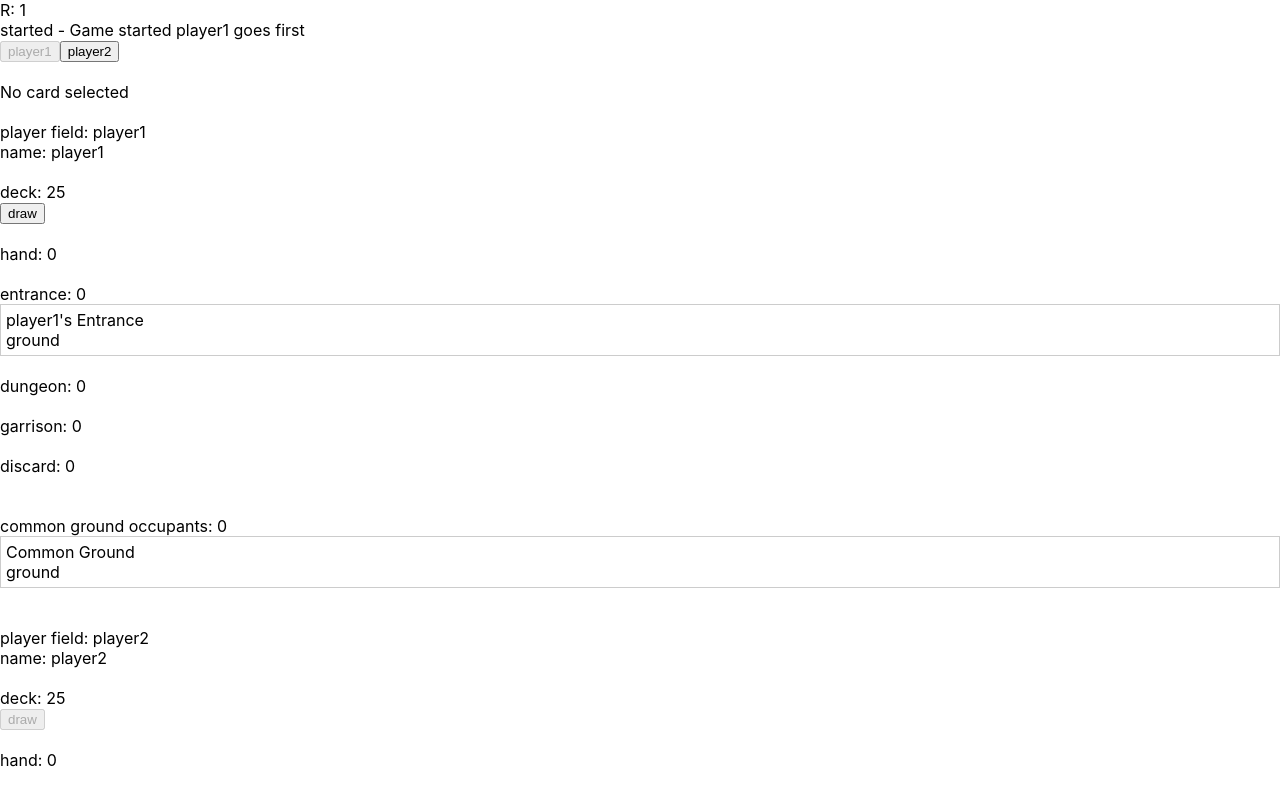
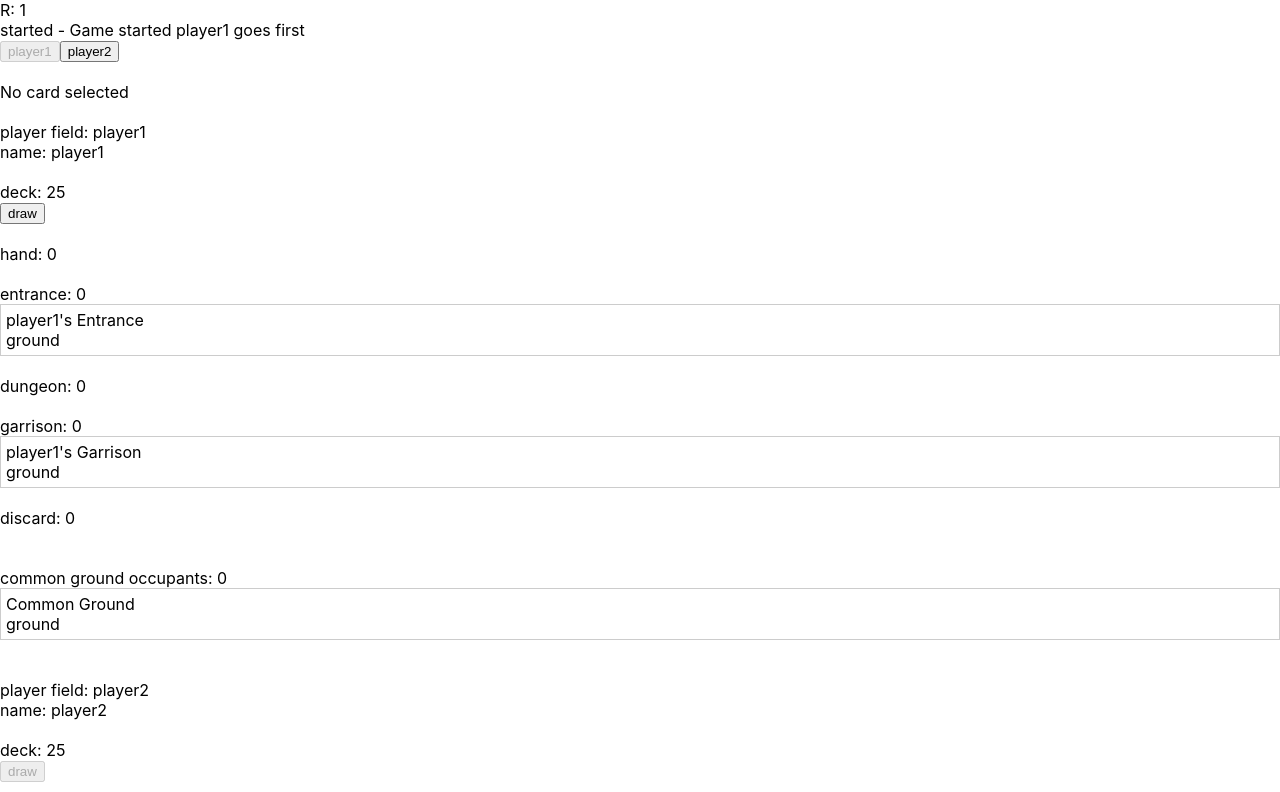
Before and after one commit to wesleyshynes/dundig, a React (Create React App) app: page / in a window 1280 px wide. Shown: the top 792 px of the page. Built offline with nearby package versions, Linux system fonts and the light colour scheme.

Commit message:
visual progress

```diff
--- a/src/components/Garrison/Garrison.tsx
+++ b/src/components/Garrison/Garrison.tsx
@@ -1,4 +1,5 @@
 import gameService from "../../services/gameService";
+import GameCard from "../GameCard/GameCard";
 
 export default function Garrison(props: {
     playerId: string;
@@ -9,6 +10,11 @@ export default function Garrison(props: {
     return (
         <div className="garrison">
             garrison: {playerGarrison.occupants.length} <br />
+            <GameCard
+                cardId={playerGarrison.id}
+                location={`players.${playerId}.garrison`}
+                buttons={[]}
+            />
         </div>
     )
 
--- a/src/components/Hand/Hand.tsx
+++ b/src/components/Hand/Hand.tsx
@@ -7,28 +7,35 @@ export default function Hand(props: {
 }) {
 
     const { playerId } = props;
-    const  { activePlayer } = gameService;
+    const { activePlayer } = gameService;
     const hand = gameService.players[playerId].hand;
+
+    const myHand = activePlayer === playerId;
+
+    const selectCardFunction = (cardId: string, location: string) => {
+        gameService.selectCard(cardId, location);
+    }
 
     return (
         <div className="hand">
             hand: {hand.length}
             <div className="player-hand-cards">
-                {hand?.map((card, idx) => activePlayer === playerId ? (
+                {hand?.map((card, idx) => myHand ? (
                     <GameCard
                         key={idx}
                         cardId={card}
                         location={`players.${playerId}.hand`}
                         buttons={[
                             {
-                                clickFn: (cId, loc) => gameService.selectCard(cId, loc),
-                                label: 'Select Card'
+                                clickFn: selectCardFunction,
+                                label: 'Select'
                             }
                         ]}
                     />
                 ) : (
                     <div key={idx} className="game-card">?</div>
-                ))}
+                )
+                )}
             </div>
         </div>
     )
```
